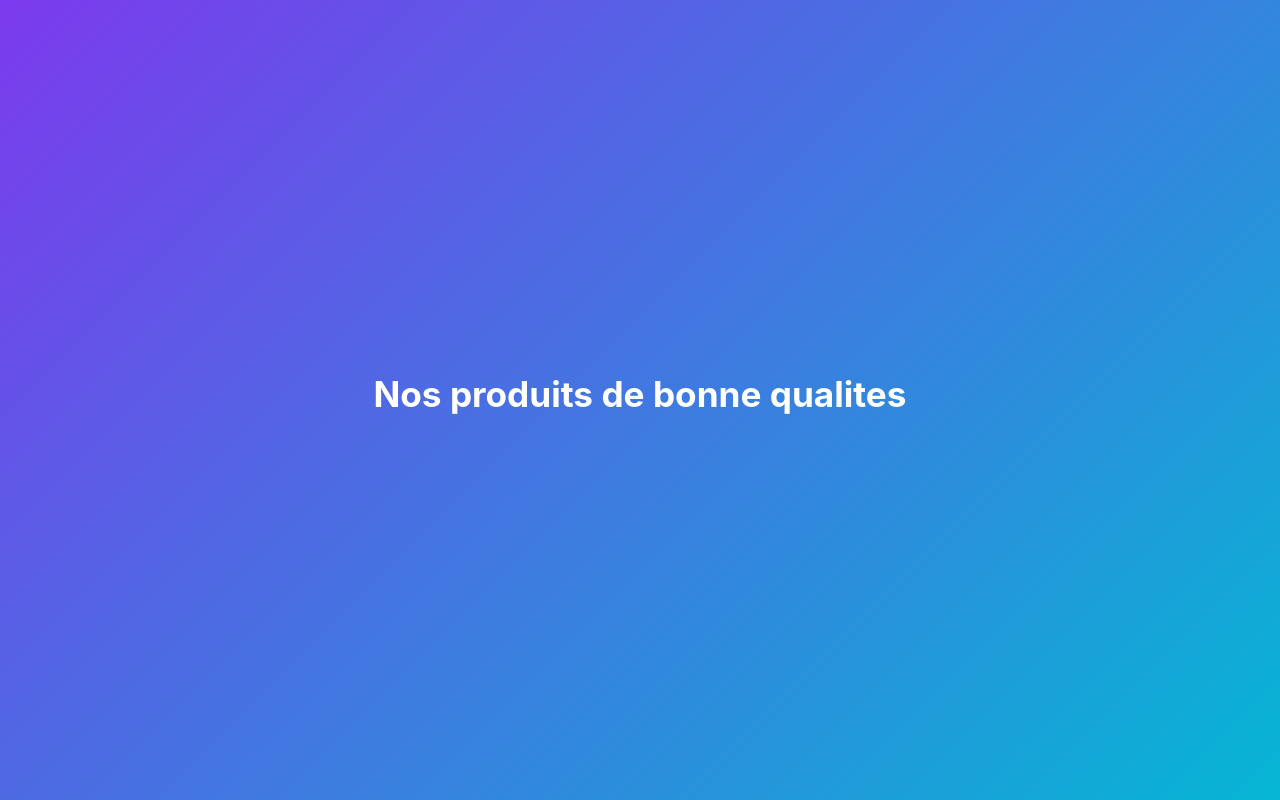
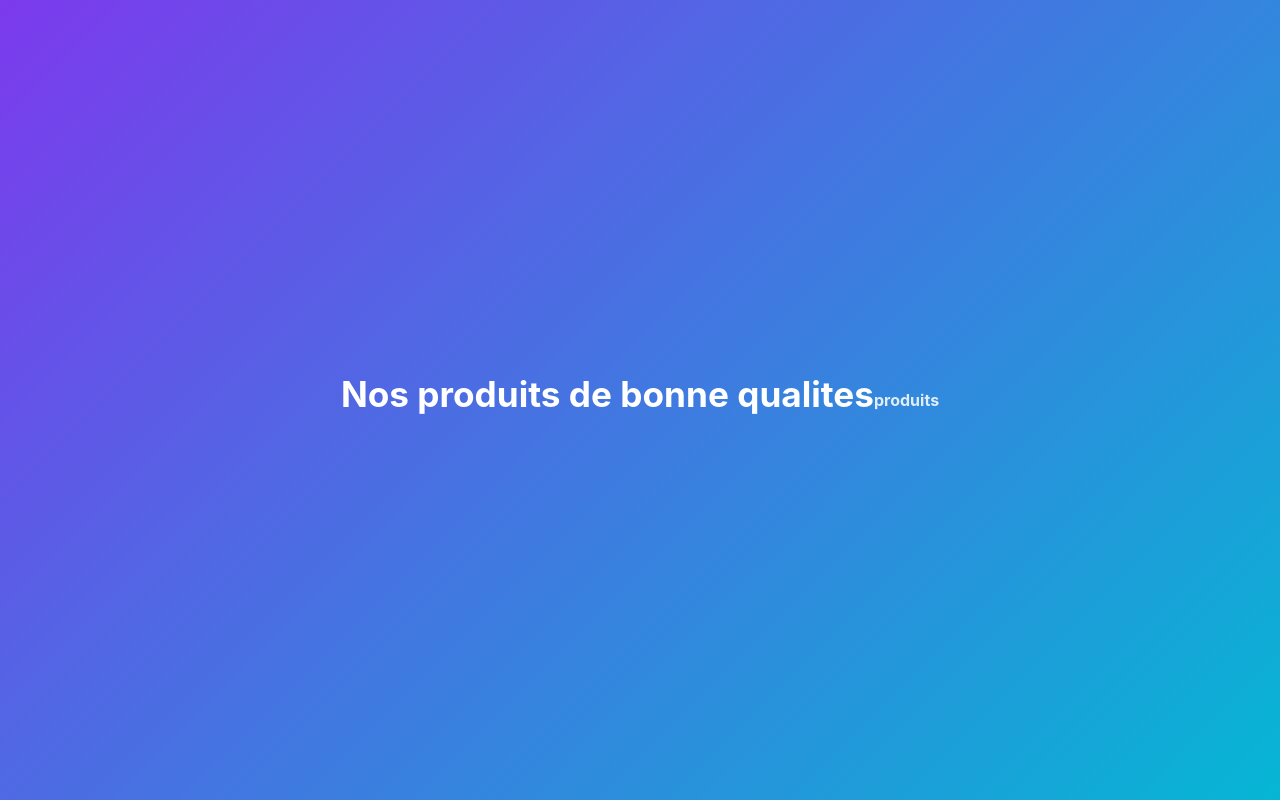
Before and after one commit to Dev-mind9/E-commerce_Test1, a plain HTML site: page E-commerce/Font/html/produit.html in a window 1280 px wide. Drawn offline with Linux system fonts and the light colour scheme; files whose address does not match are found by name.

Commit message:
toujours

```diff
--- a/E-commerce/Font/html/produit.html
+++ b/E-commerce/Font/html/produit.html
@@ -4,10 +4,11 @@
     <meta charset="UTF-8">
     <meta name="viewport" content="width=h1, initial-scale=1.0">
     <link rel="stylesheet" href="Style/style.css">
-    <title>Document</title>
+    <title>produit</title>
 </head>
 <body>
     <h1>Nos produits de bonne qualites </h1>
     <div id="produits"></div>
+    <h4>produits</h4>
 </body>
 </html>
```
Also changed, not shown: E-commerce/Font/Style/style.css (+7 -1 lines).
